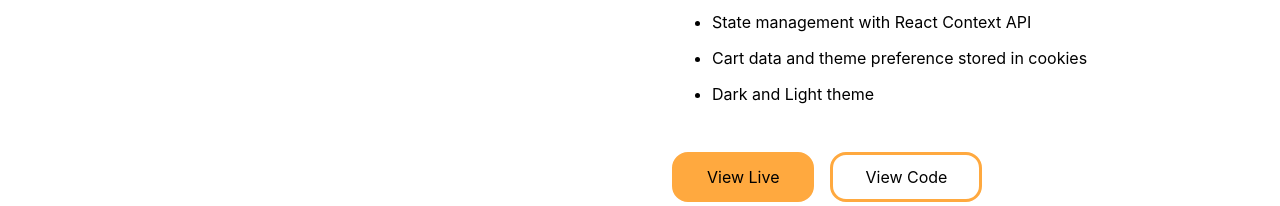
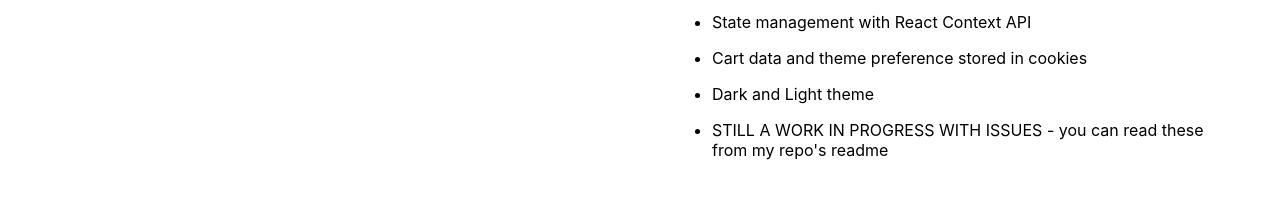
Before and after one commit to Josh4286/Portfolio, a React (Vite) app: page / in a window 1280 px wide. Shown: the part 2172-2378 px from the top of the page. Built offline with nearby package versions, Linux system fonts and the light colour scheme.

Commit message:
Updated Ecommerce Project Details

```diff
--- a/src/components/projects/ProjectData.js
+++ b/src/components/projects/ProjectData.js
@@ -15,9 +15,10 @@ export const projectData = [
       "State management with React Context API",
       "Cart data and theme preference stored in cookies",
       "Dark and Light theme",
+      "STILL A WORK IN PROGRESS WITH ISSUES - you can read these from my repo's readme",
     ],
     github: "https://github.com/Josh4286/next-ecommerce",
-    live: "",
+    live: "https://joshuawongecommerce.netlify.app/",
   },
   {
     title: "Portfolio Website",
```
